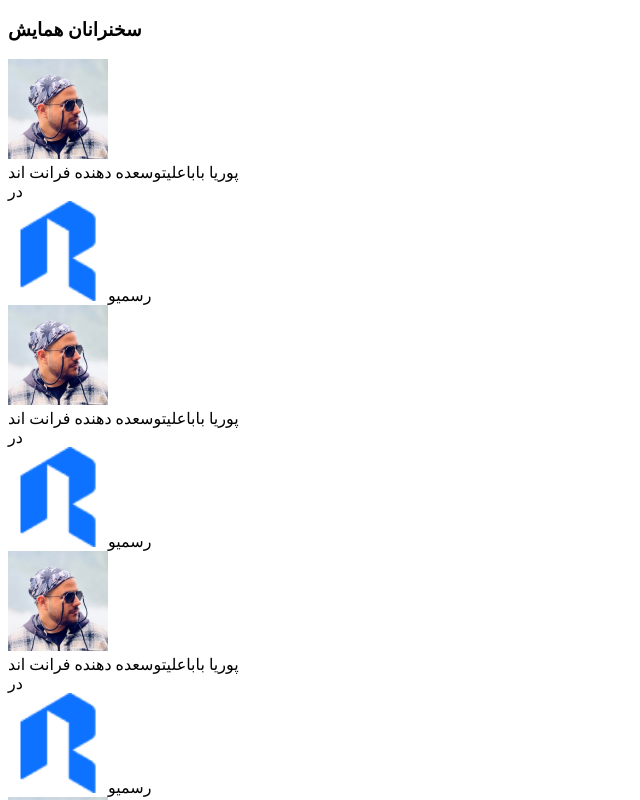
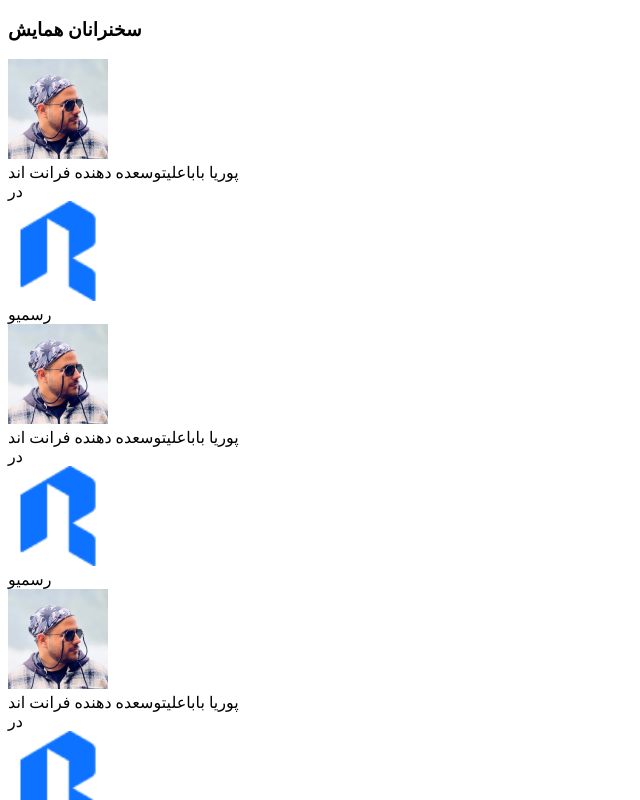
Before and after one commit to frontChapter/NextJS, a Next.js app: page / in a window 1280 px wide. Shown: the top 800 px of the page, without its empty margins (0-640 px from the left). Built offline with nearby package versions, Linux system fonts and the light colour scheme.

Commit message:
refactor: add a wrapper for company logo for better aligment

```diff
--- a/src/components/sections/speakers/Speaker.tsx
+++ b/src/components/sections/speakers/Speaker.tsx
@@ -40,13 +40,15 @@ const Speaker = ({ speakerInfo }: { speakerInfo: speakerInfoType }) => {
         <div className="mt-[12px] flex items-center gap-[16px]">
           <span className="text-[16px]">در</span>
           <div className="flex items-center gap-[4px]">
+            <div className="flex h-[28px] w-[28px] items-center justify-center rounded-[2px] border-[1px] border-[#FFFFFF1A] p-[2px]">
               <Image
                 width={100}
                 height={100}
                 src={company.logo ?? null}
                 alt={company.name}
-              className="w-[28px] rounded-[2px] border-[1px] border-[#FFFFFF1A] p-[2px]"
+                className="w-[20px]"
               />
+            </div>
             <span className="text-[14px] font-[500]">{company.name}</span>
           </div>
         </div>
```
Lines whose indentation alone changed are shown as unchanged.
